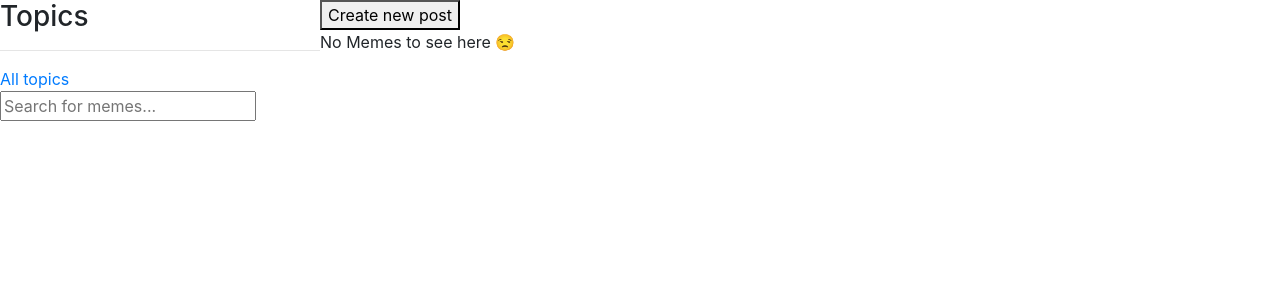
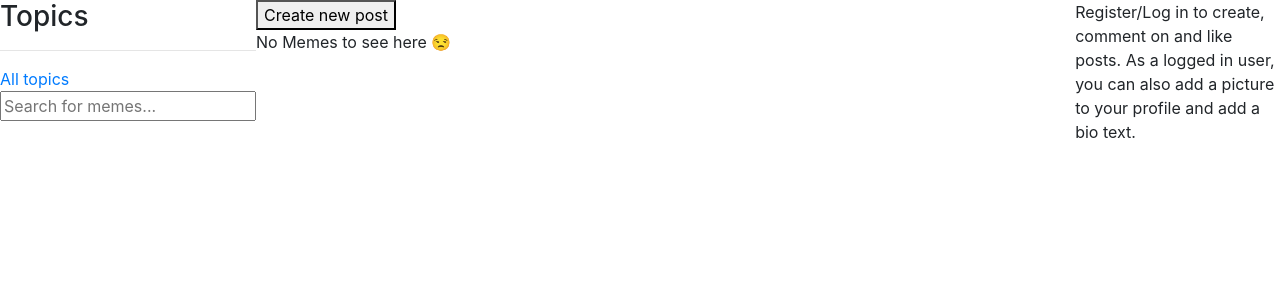
Before and after one commit to TimSchulz1991/msp4-django-8gag, a Django app: page / in a window 1280 px wide. Shown: the part 56-356 px from the top of the page. Run offline with Django 3.2, Linux system fonts and the light colour scheme; data that the repository does not hold is empty.

Commit message:
Add a basic welcome message when user is logged in

```diff
--- a/my8gag/templates/my8gag/feed.html
+++ b/my8gag/templates/my8gag/feed.html
@@ -5,7 +5,7 @@
 <style>
     .feed-container {
         display: grid;
-        grid-template-columns: 1fr 3fr;
+        grid-template-columns: 1fr 4fr 1fr;
     }
 </style>
 
@@ -56,6 +56,17 @@
 
         {% endif %}
     </div>
+    <div>
+        {% if request.user.is_authenticated %}
+        <div>
+            <p>Hi @{{request.user.username}}!</p>
+        </div>
+        {% else %}
+        <div>
+            <p>Register/Log in to create, comment on and like posts. As a logged in user, you can also add a picture to your profile and add a bio text.</p>
+        </div>
+        {% endif %}
+    </div>
 </div>
 
 {% endblock %}
--- a/my8gag/views.py
+++ b/my8gag/views.py
@@ -17,7 +17,7 @@ def loginView(request):
         return redirect('home')
 
     if request.method == "POST":
-        username = request.POST.get('username')
+        username = request.POST.get('username').lower()
         password = request.POST.get('password')
 
         # try:
@@ -45,6 +45,18 @@ def logoutUser(request):
 
 def registerView(request):
     form = UserCreationForm()
+
+    if request.method == "POST":
+        form = UserCreationForm(request.POST)
+        if form.is_valid():
+            user = form.save(commit=False)
+            user.username = user.username.lower()
+            user.save()
+            login(request, user)
+            return redirect('home')
+        else:
+            messages.error(request, "The registration was not successful")
+
     context = {'form': form}
     return render(request, 'my8gag/login_register.html', context)
 
```
